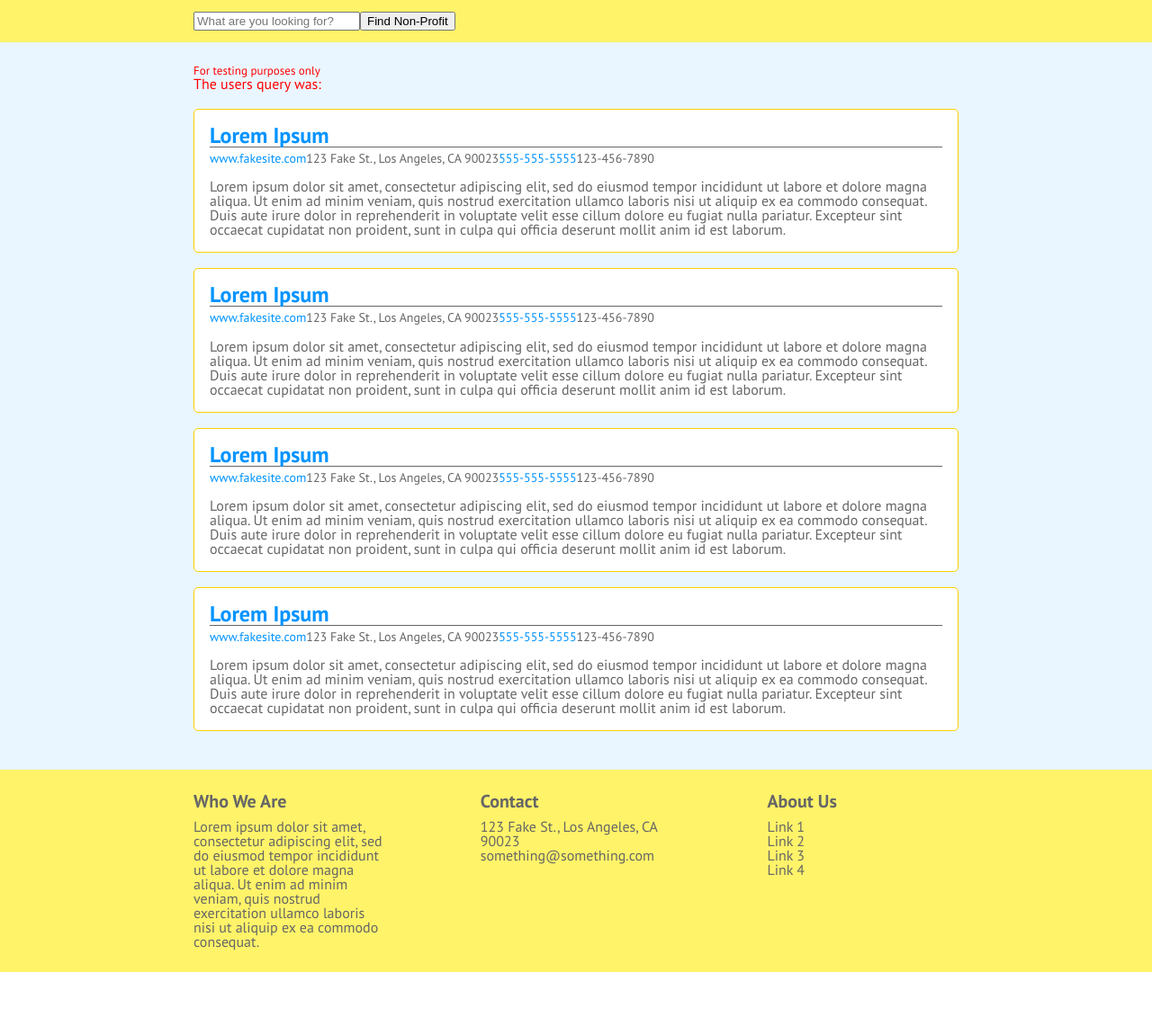
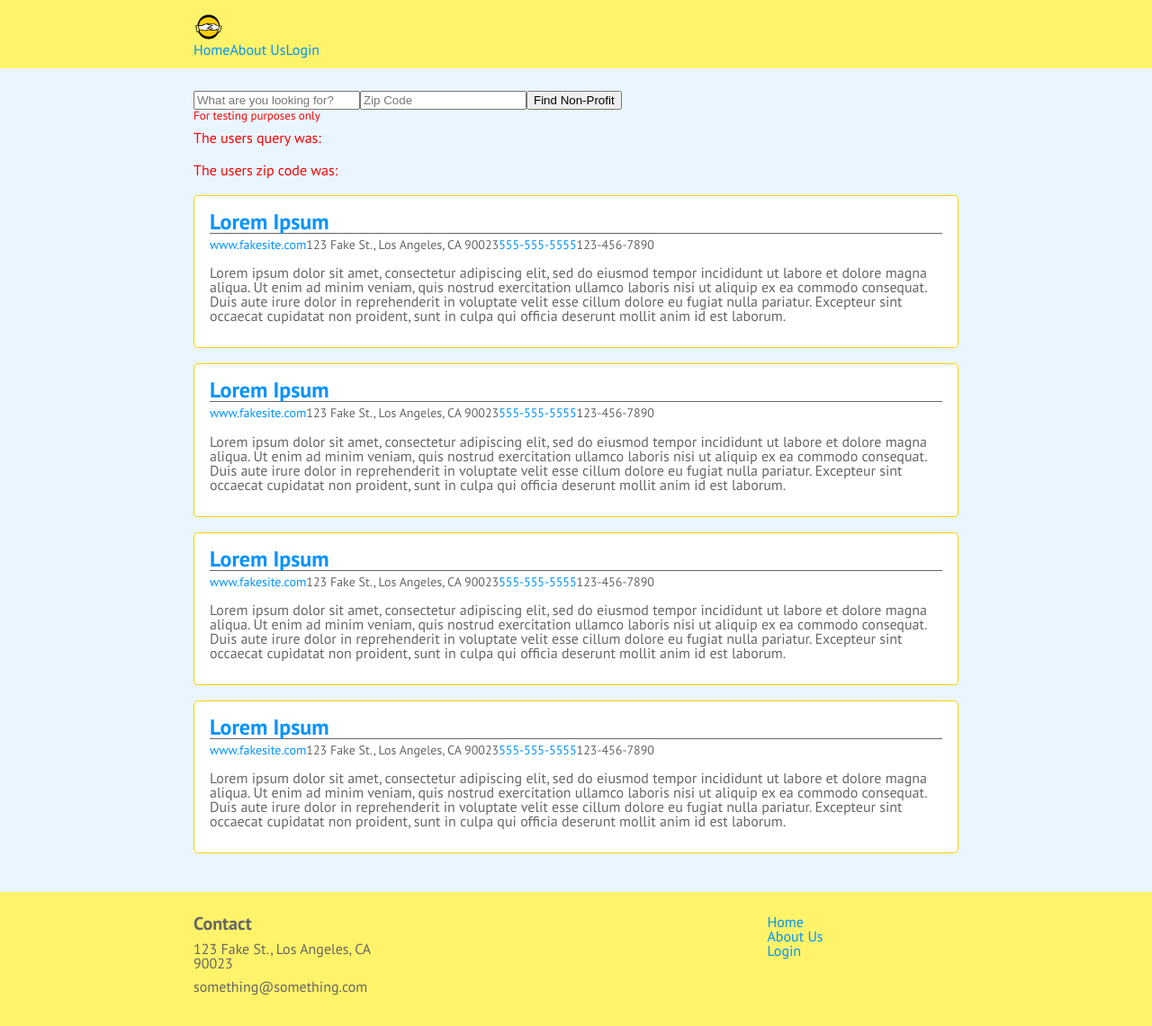
Before and after one commit to build-week-how-can-you-help/Front-End, a React (Create React App) app: page /results in a window 1280 px wide. Shown: the whole page at 90% size. Before the commit the page ends 1081 px from the top, so only its background shows below. Built offline with nearby package versions, Linux system fonts and the light colour scheme.

Commit message:
Add field for zip code input and associated app state

```diff
--- a/src/App.js
+++ b/src/App.js
@@ -9,11 +9,12 @@ import HomeLayout from './components/routes/HomeLayout';
 
 function App() {
     const [userQuery, setUserQuery] = useState('');
+    const [userZip, setUserZip] = useState('');
 
     return (
         <div className="App">
-            <Route exact path="/" render={props => <HomeLayout {...props} setUserQuery={setUserQuery} />} />
-            <Route path="/results" render={props => <ResultsLayout {...props} userQuery={userQuery} setUserQuery={setUserQuery} />} />
+            <Route exact path="/" render={props => <HomeLayout {...props} setUserQuery={setUserQuery} setUserZip={setUserZip} />} />
+            <Route path="/results" render={props => <ResultsLayout {...props} userQuery={userQuery} setUserQuery={setUserQuery} userZip={userZip} setUserZip={setUserZip} />} />
         </div>
     );
 }
--- a/src/App.scss
+++ b/src/App.scss
@@ -50,6 +50,18 @@ ul {
     font-size: 1.6rem;
 }
 
+p {
+    margin-bottom: 10px;
+}
+
+label > span {
+    display: none;
+}
+
+input {
+    -webkit-appearance: meter;
+}
+
 .wrap {
     max-width: 850px;
     margin: 0 auto;
@@ -60,7 +72,7 @@ ul {
     justify-content: space-between;
 }
 
-.flex.three-col > div {
+.flex.two-col > div {
     width: 25%;
 }
 
@@ -84,6 +96,10 @@ footer.site-footer {
 
 header.site-header {
     padding: 1% 0;
+
+    ul li {
+        display: inline-block;
+    }
 }
 
 footer.site-footer {
@@ -119,16 +135,28 @@ HOME/LANDING PAGE
     }
 
     form {
-        input,
-        button {
-            display: block;
-            margin: 0 auto;
+        label {
+            display: inline-block;
+        }
+
+        label:first-child {
+            width: 80%;
+            margin-left: -30px;
+        }
+
+        label:last-of-type {
+            width: 20%;
+            margin-left: -29px;
         }
 
         input {
             width: 90%;
             font-size: 2rem;
             margin-bottom: 20px;
+        }
+
+        input:focus {
+            outline: none;
         }
 
         button {
@@ -139,6 +167,8 @@ HOME/LANDING PAGE
             font-size: 1.7rem;
             font-weight: 500;
             padding: 7px 14px;
+            display: block;
+            margin: 0 auto;
         }
     }
 }
--- a/src/components/routes/HomeLayout.js
+++ b/src/components/routes/HomeLayout.js
@@ -3,7 +3,7 @@ import React from 'react';
 import Footer from '../shared/Footer';
 import Landing from './Landing';
 
-function HomeLayout({ history, setUserQuery }) {
+function HomeLayout({ history, setUserQuery, setUserZip }) {
     function linkToResults() {
         history.push('/results');
     }
@@ -11,7 +11,7 @@ function HomeLayout({ history, setUserQuery }) {
     return (
         <div className="home">
             <main className="main-content">
-                <Landing setUserQuery={setUserQuery} linkToResults={linkToResults} />
+                <Landing setUserQuery={setUserQuery} setUserZip={setUserZip} linkToResults={linkToResults} />
             </main>
             <Footer />
         </div>
--- a/src/components/routes/Landing.js
+++ b/src/components/routes/Landing.js
@@ -1,11 +1,11 @@
 import React from 'react';
 import Search from '../shared/Search';
 
-function Landing({ linkToResults, setUserQuery }) {
+function Landing({ linkToResults, setUserQuery, setUserZip }) {
     return (
         <div className="centered-content">
             <h1>What kind of Non-Profit are You Looking For?</h1>
-            <Search redirect linkToResults={linkToResults} setUserQuery={setUserQuery} />
+            <Search redirect linkToResults={linkToResults} setUserQuery={setUserQuery} setUserZip={setUserZip} />
         </div>
     );
 }
--- a/src/components/routes/Results.js
+++ b/src/components/routes/Results.js
@@ -1,10 +1,13 @@
 import React from 'react';
+
 import NonProfitList from '../shared/NonProfitList';
+import Search from '../shared/Search';
 
-function Results({ userQuery }) {
+function Results({ userQuery, userZip, setUserQuery, setUserZip }) {
     return (
         <div>
-            <NonProfitList userQuery={userQuery} />
+            <Search setUserQuery={setUserQuery} setUserZip={setUserZip} />
+            <NonProfitList userQuery={userQuery} userZip={userZip} />
         </div>
     );
 }
--- a/src/components/routes/ResultsLayout.js
+++ b/src/components/routes/ResultsLayout.js
@@ -5,13 +5,13 @@ import Footer from '../shared/Footer';
 import Results from './Results';
 
 function ResultsLayout(props) {
-    const { setUserQuery } = props;
+    const { setUserQuery, setUserZip } = props;
     return (
         <div className="results">
-            <Header setUserQuery={setUserQuery} />
+            <Header setUserQuery={setUserQuery} setUserZip={setUserZip} />
             <main className="main-content">
                 <div className="wrap">
-                    <Results {...props} />
+                    <Results {...props} setUserQuery={setUserQuery} setUserZip={setUserZip} />
                 </div>
             </main>
             <Footer />
--- a/src/components/shared/Footer.js
+++ b/src/components/shared/Footer.js
@@ -4,23 +4,23 @@ function Footer() {
     return (
         <footer className="site-footer">
             <div className="wrap">
-                <div className="flex three-col">
-                    <div>
-                        <h3>Who We Are</h3>
-                        <p>Lorem ipsum dolor sit amet, consectetur adipiscing elit, sed do eiusmod tempor incididunt ut labore et dolore magna aliqua. Ut enim ad minim veniam, quis nostrud exercitation ullamco laboris nisi ut aliquip ex ea commodo consequat.</p>
-                    </div>
+                <div className="flex two-col">
                     <div>
                         <h3>Contact</h3>
                         <p>123 Fake St., Los Angeles, CA 90023</p>
                         <p>something@something.com</p>
                     </div>
                     <div>
-                        <h3>About Us</h3>
                         <ul>
-                            <li>Link 1</li>
-                            <li>Link 2</li>
-                            <li>Link 3</li>
-                            <li>Link 4</li>
+                            <li>
+                                <a href="https://angry-lamport-0a7553.netlify.com/index.html">Home</a>
+                            </li>
+                            <li>
+                                <a href="https://angry-lamport-0a7553.netlify.com/aboutus.html">About Us</a>
+                            </li>
+                            <li>
+                                <a href="http://reactjscode.com:3000/">Login</a>
+                            </li>
                         </ul>
                     </div>
                 </div>
--- a/src/components/shared/Header.js
+++ b/src/components/shared/Header.js
@@ -1,11 +1,24 @@
 import React from 'react';
+
 import Search from './Search';
+import logo from '../../assets/images/how-can-you-help-logo.png';
 
-function Header({ setUserQuery }) {
+function Header({ setUserQuery, setUserZip }) {
     return (
         <header className="site-header">
             <div className="wrap">
-                <Search setUserQuery={setUserQuery} />
+                <img src={logo} />
+                <ul>
+                    <li>
+                        <a href="https://angry-lamport-0a7553.netlify.com/index.html">Home</a>
+                    </li>
+                    <li>
+                        <a href="https://angry-lamport-0a7553.netlify.com/aboutus.html">About Us</a>
+                    </li>
+                    <li>
+                        <a href="http://reactjscode.com:3000/">Login</a>
+                    </li>
+                </ul>
             </div>
         </header>
     );
--- a/src/components/shared/NonProfitList.js
+++ b/src/components/shared/NonProfitList.js
@@ -3,7 +3,7 @@ import NonProfit from './NonProfit';
 
 import { orgs } from '../../data.js';
 
-function NonProfitList({ userQuery }) {
+function NonProfitList({ userQuery, userZip }) {
     const [nonProfits, setNonProfits] = useState([]);
 
     useEffect(() => {
@@ -18,6 +18,9 @@ function NonProfitList({ userQuery }) {
                 <p style={{ color: 'red', marginBottom: '20px' }}>
                     The users query was: <span style={{ color: '#000' }}>{userQuery}</span>
                 </p>
+                <p style={{ color: 'red', marginBottom: '20px' }}>
+                    The users zip code was: <span style={{ color: '#000' }}>{userZip}</span>
+                </p>
             </div>
             {nonProfits.map(nonProfit => (
                 <NonProfit key={nonProfit.id} nonProfit={nonProfit} />
--- a/src/components/shared/Search.js
+++ b/src/components/shared/Search.js
@@ -1,16 +1,28 @@
 import React, { useState } from 'react';
 
-function Search({ redirect, linkToResults, setUserQuery }) {
+function Search({ redirect, linkToResults, setUserQuery, setUserZip }) {
     const [userInput, setUserInput] = useState('');
+    const [zipInput, setZipInput] = useState('');
 
     function handleInput(e) {
         setUserInput(e.target.value);
+    }
+
+    function handleZipInput(e) {
+        let zipVal = e.target.value.replace(/[^0-9]/g, '');
+
+        if (zipVal.length <= 5) {
+            setZipInput(zipVal);
+        }
     }
 
     function handleClick(e) {
         e.preventDefault();
 
         setUserQuery(userInput);
+        setUserZip(zipInput);
+        setUserInput('');
+        setZipInput('');
 
         if (redirect) {
             linkToResults();
@@ -20,7 +32,14 @@ function Search({ redirect, linkToResults, setUserQuery }) {
     return (
         <div className="search-form">
             <form>
-                <input type="text" placeholder="What are you looking for?" value={userInput} onChange={e => handleInput(e)} />
+                <label>
+                    <span>Search Term:</span>
+                    <input type="text" placeholder="What are you looking for?" value={userInput} onChange={e => handleInput(e)} />
+                </label>
+                <label>
+                    <span>Zip Code:</span>
+                    <input type="text" placeholder="Zip Code" value={zipInput} onChange={e => handleZipInput(e)} />
+                </label>
                 <button onClick={e => handleClick(e)}>Find Non-Profit</button>
             </form>
         </div>
```
Also changed, not shown: src/assets/images/how-can-you-help-logo.png (added).
